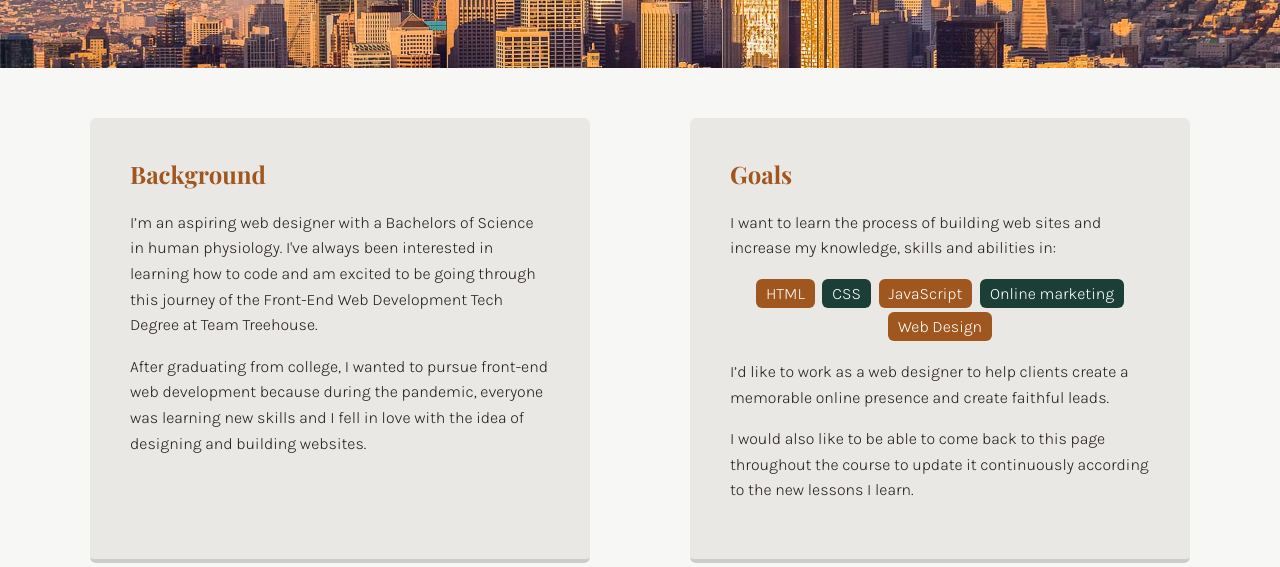
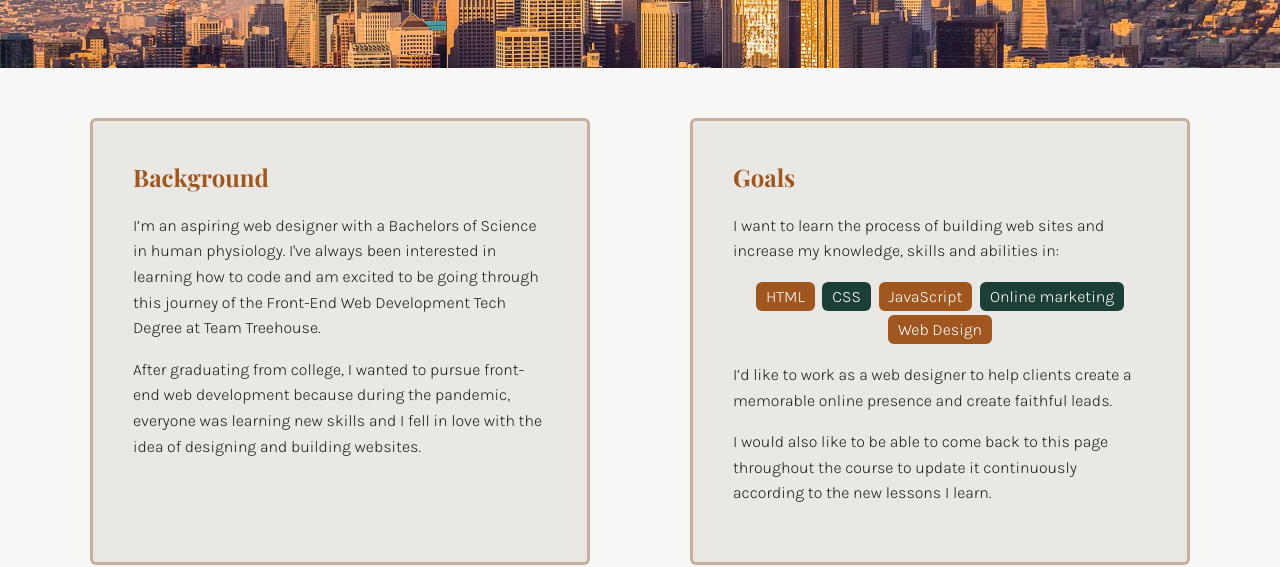
Before and after one commit to erikajoydelacruz/techdegree-project-1, a plain HTML site: page index.html in a window 1280 px wide. Shown: the part 402-969 px from the top of the page. Drawn offline with nearby package versions, Linux system fonts and the light colour scheme; a web font is replaced by a local one.

Commit message:
Update border around cards

```diff
--- a/styles.css
+++ b/styles.css
@@ -102,9 +102,9 @@ header .profile-image:hover {
   max-width: 500px;
   text-align: left;
   background: #eae8e4;
-  border-bottom: 4px solid #ccc;
   border-radius: 6px;
   transition: all .5s;
+  border: 3px solid #c7af9e;
 }
 
 section:hover {
```
